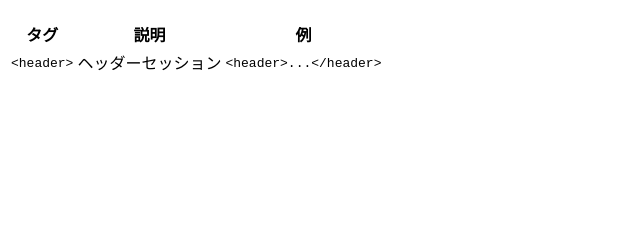
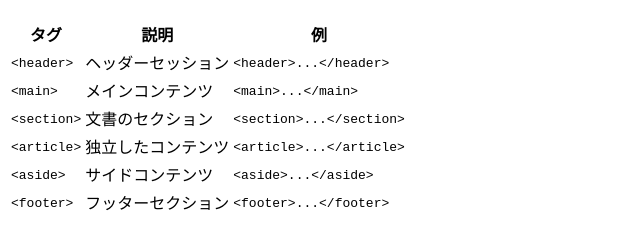
Before and after one commit to kutushita399/-, a plain HTML site: page index.html in a window 1280 px wide. Shown: the part 70-318 px from the top of the page, without its empty margins (0-640 px from the left). Drawn offline with Linux system fonts and the light colour scheme.

Commit message:
Update index.html

```diff
--- a/index.html
+++ b/index.html
@@ -32,6 +32,51 @@
                         <code>&lt;header&gt;...&lt;/header&gt;</code>
                     </td>
                 </tr>
+                <tr>
+                    <td>
+                        <code>&lt;main&gt;</code>
+                    </td>
+                    <td>メインコンテンツ</td>
+                    <td>
+                        <code>&lt;main&gt;...&lt;/main&gt;</code>
+                    </td>
+                </tr>
+                <tr>
+                    <td>
+                        <code>&lt;section&gt;</code>
+                    </td>
+                    <td>文書のセクション</td>
+                    <td>
+                        <code>&lt;section&gt;...&lt;/section&gt;</code>
+                    </td>
+                </tr>
+                <tr>
+                    <td>
+                        <code>&lt;article&gt;</code>
+                    </td>
+                    <td>独立したコンテンツ</td>
+                    <td>
+                        <code>&lt;article&gt;...&lt;/article&gt;</code>
+                    </td>
+                </tr>
+                <tr>
+                    <td>
+                        <code>&lt;aside&gt;</code>
+                    </td>
+                    <td>サイドコンテンツ</td>
+                    <td>
+                        <code>&lt;aside&gt;...&lt;/aside&gt;</code>
+                    </td>
+                </tr>
+                <tr>
+                    <td>
+                        <code>&lt;footer&gt;</code>
+                    </td>
+                    <td>フッターセクション</td>
+                    <td>
+                        <code>&lt;footer&gt;...&lt;/footer&gt;</code>
+                    </td>
+                </tr>
             </tbody>
 
 
```
